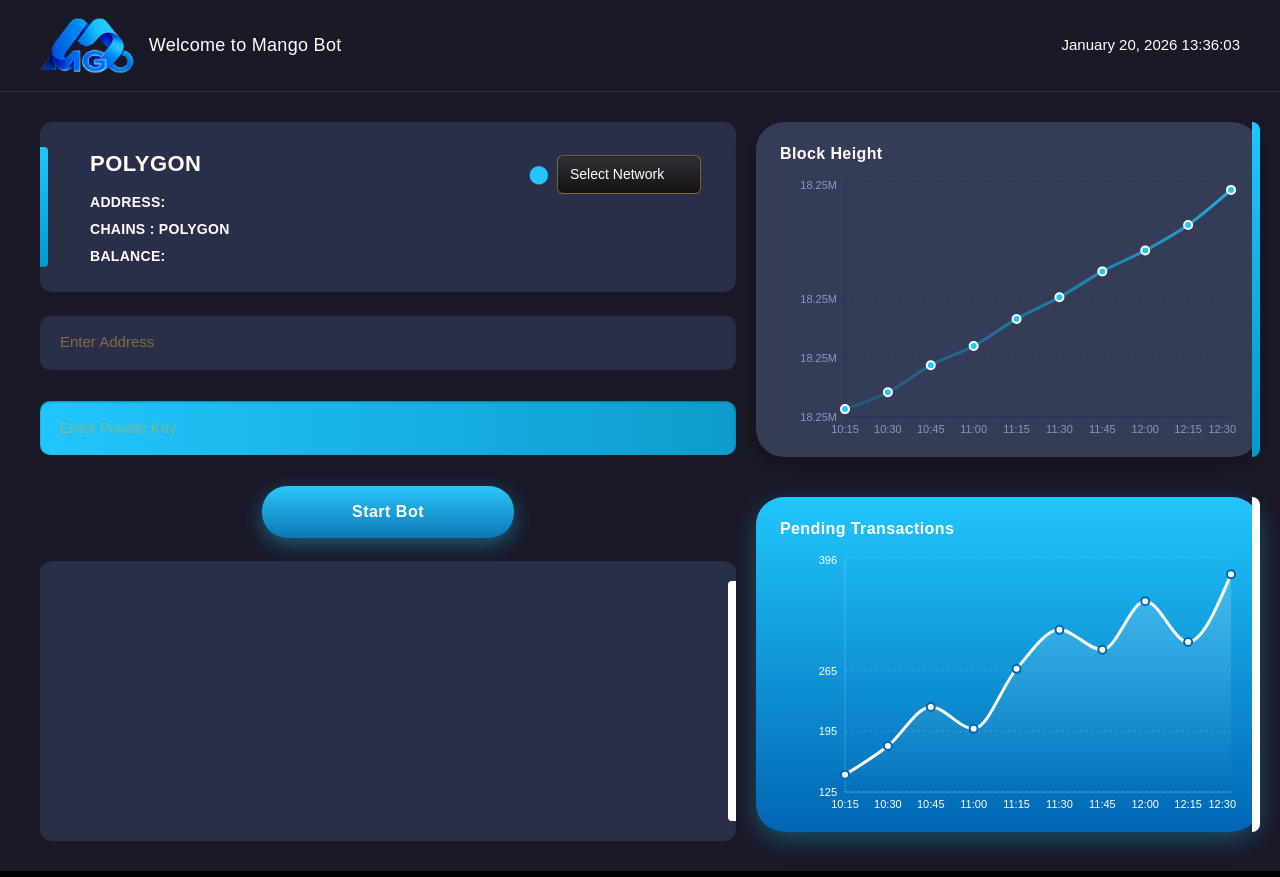
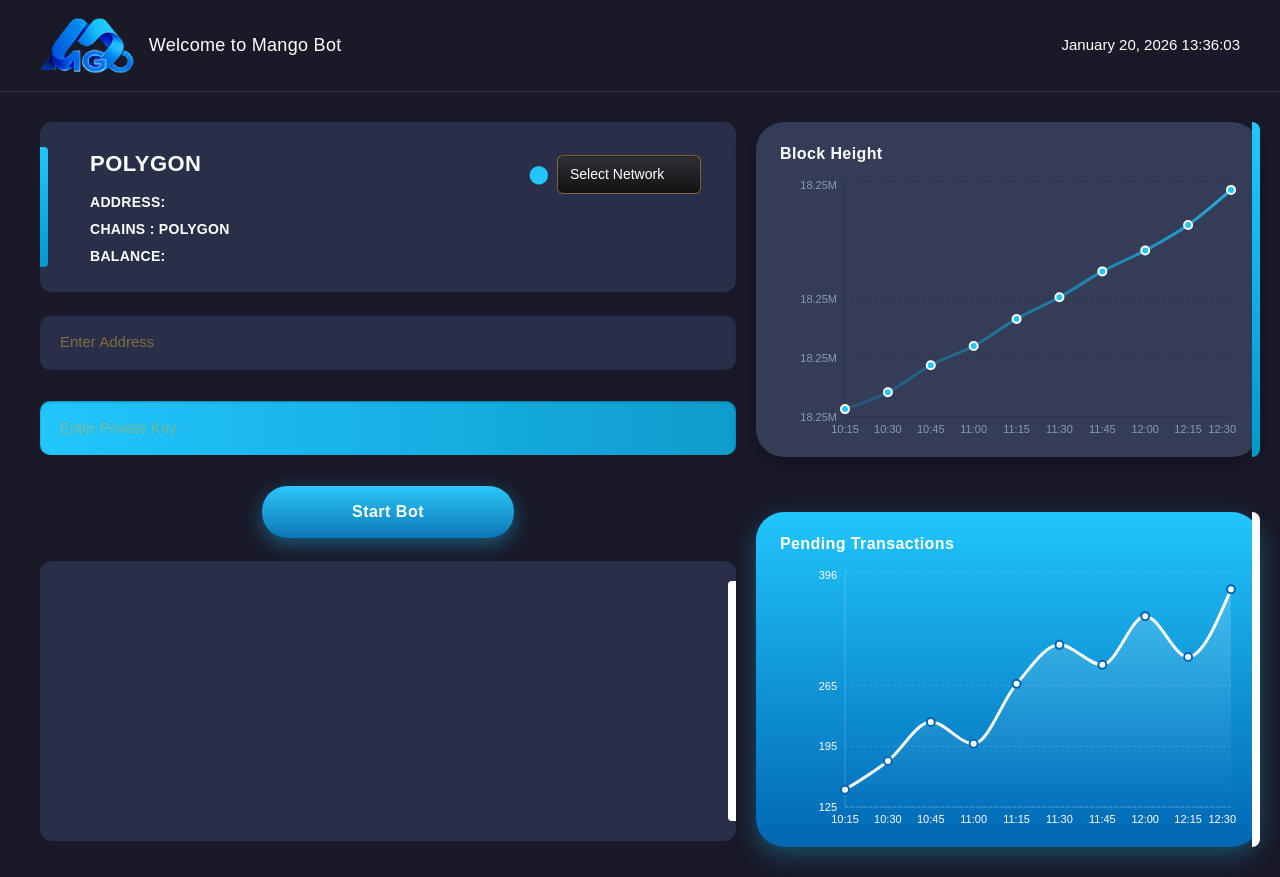
Before and after one commit to MuzammalRamzan/Marlinn-Frontend, a React (Vite) app: page /user in a window 1280 px wide. Built offline with nearby package versions, Linux system fonts and the light colour scheme.

Commit message:
Updated Hero.jsx

```diff
--- a/src/Compounent/Hero/Hero.jsx
+++ b/src/Compounent/Hero/Hero.jsx
@@ -511,7 +511,7 @@ function Hero() {
             </div>
           </div>
 
-          <div style={{ display: 'flex', flexDirection: 'column', gap: '40px' }}>
+          <div style={{ display: 'flex', flexDirection: 'column', gap: '55px' }}>
             <div style={{
               background: '#353C58',
               borderRadius: '28px',
```
